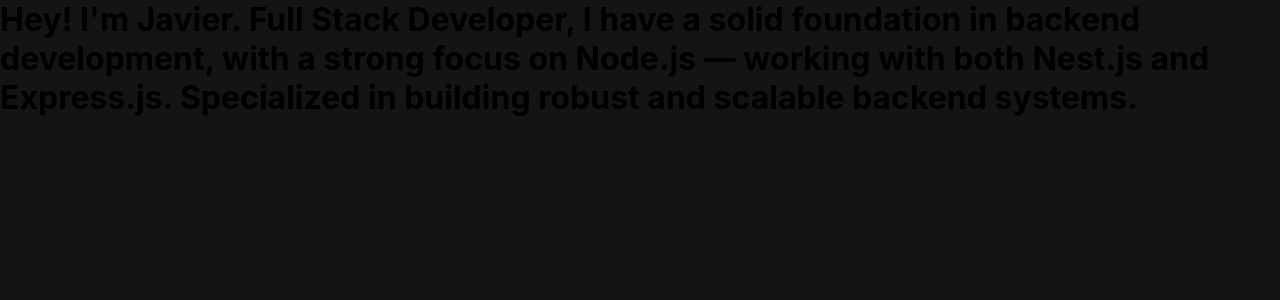
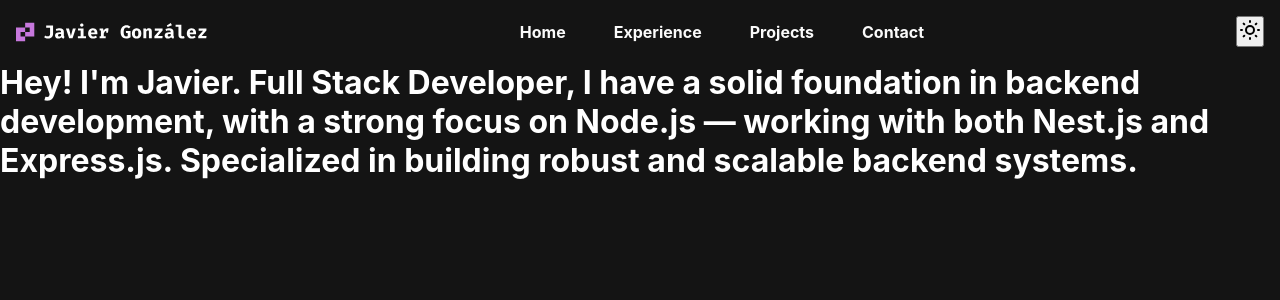
Before and after one commit to javiercodesx/portfolio, a React (Vite) app: page / in a window 1280 px wide. Shown: the top 300 px of the page. Built offline with nearby package versions, Linux system fonts and the light colour scheme.

Commit message:
add header component

```diff
--- a/src/App.tsx
+++ b/src/App.tsx
@@ -1,10 +1,13 @@
 import { ReactElement } from "react";
+import { Header } from "./components/Header";
 
 const App: () => ReactElement = (): ReactElement => {
 
   return (
     <>
-      <h1 className="h1">
+      <Header />
+
+      <h1 className="h1-title">
         Hey! I'm Javier. Full Stack Developer, I have a solid foundation in backend development, with a strong focus on Node.js — working with both Nest.js and Express.js. Specialized in building robust and scalable backend systems.
       </h1>
     </>
--- /dev/null
+++ b/src/components/Header.tsx
@@ -0,0 +1,67 @@
+import { ReactElement } from "react";
+import { LogoDark } from "./LogoDark";
+import { Logo } from "./Logo";
+import { SunIcon } from "./SunIcon";
+import { MoonIcon } from "./MoonIcon";
+
+const Header: () => ReactElement = (): ReactElement => {
+
+    const darkMode: boolean = true;
+
+    const toggleTheme: () => void = (): void => {
+        console.log('Handling theme...');
+    }
+
+    return (
+        <header >
+            <div style={{ display: 'flex', alignItems: 'center', justifyContent: 'space-between', padding: '1rem', }}>
+                {darkMode ? (
+                    <a style={{ display: 'flex', height: '1.5rem', }} href="/"><LogoDark /></a>
+                ) : (
+                    <a style={{ display: 'flex', height: '1.5rem', }} href="/"><Logo /></a>
+                )}
+
+                <nav>
+                    <ul style={{ display: 'flex', alignItems: 'center', listStyle: 'none', }}>
+                        <li style={{ padding: '0.3rem 1.5rem', color: '#fafafa', fontWeight: 700, }}>
+                            <a>
+                                Home
+                            </a>
+                        </li>
+                        <li style={{ padding: '0.3rem 1.5rem', color: '#fafafa', fontWeight: 700, }}>
+                            <a>
+                                Experience
+                            </a>
+                        </li>
+                        <li style={{ padding: '0.3rem 1.5rem', color: '#fafafa', fontWeight: 700, }}>
+                            <a>
+                                Projects
+                            </a>
+                        </li>
+                        <li style={{ padding: '0.3rem 1.5rem', color: '#fafafa', fontWeight: 700, }}>
+                            <a>
+                                Contact
+                            </a>
+                        </li>
+                    </ul>
+                </nav>
+
+                <div>
+                    <button
+                        // className="text-neutral-200 px-2 py-1.5 rounded border border-neutral-800 dark:border-neutral-700 dark:hover:bg-neutral-700"
+                        onClick={toggleTheme}
+                    >
+                        {darkMode ?
+                            <SunIcon /> :
+                            <MoonIcon />
+                        }
+                    </button>
+
+                </div>
+
+            </div>
+        </header>
+    )
+}
+
+export { Header };
```
